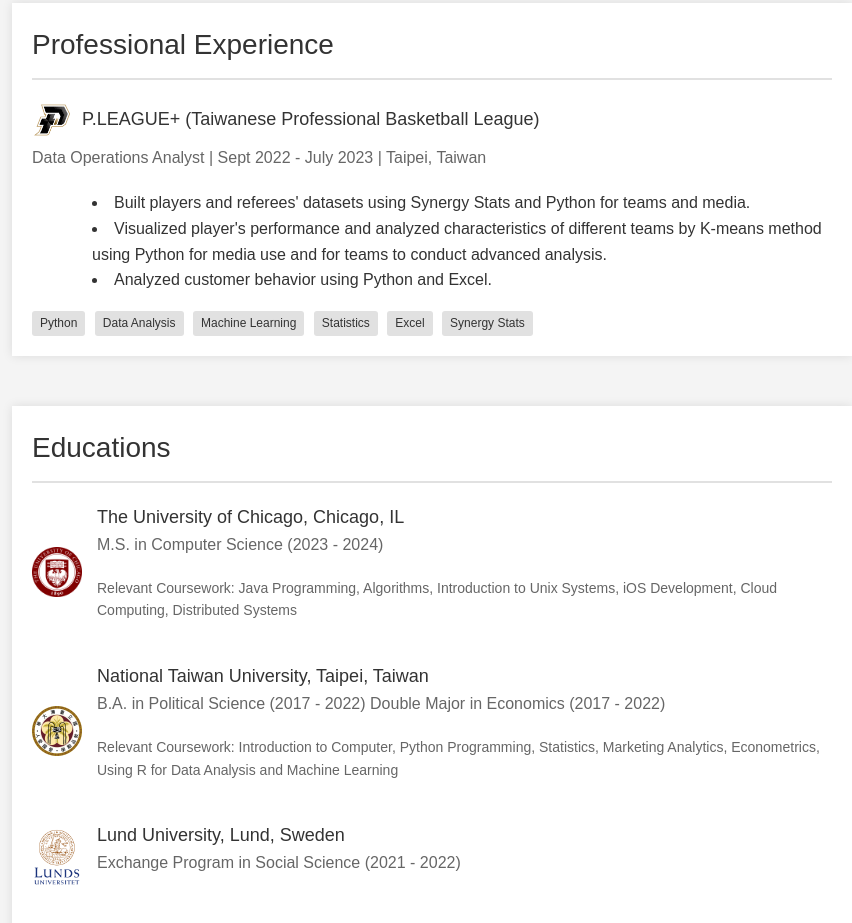
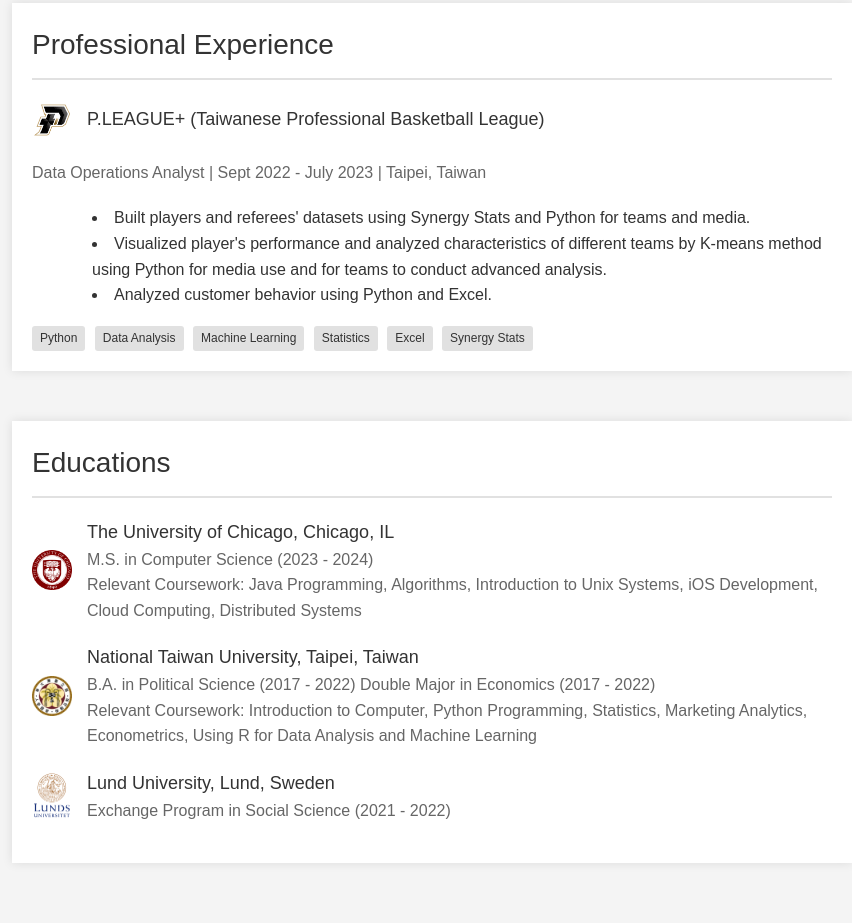
Before and after one commit to Jeremytsai6987/Jeremytsai6987.github.io, a plain HTML site: page index.html in a window 1280 px wide. Shown: the part 489-1412 px from the top of the page, without its empty margins (208-1060 px from the left). Drawn offline with Linux system fonts and the light colour scheme.

Commit message:
Update index.html

```diff
--- a/index.html
+++ b/index.html
@@ -118,46 +118,45 @@
             margin-right: 5px; /* Space between tags */
             font-size: 12px; /* Smaller font size for the tags */
         }
-        .education-section {
+.education-section,
+        .experience-section {
             max-width: 800px;
             margin: 50px auto;
             padding: 20px;
             background-color: #fff;
             box-shadow: 0 0 10px rgba(0, 0, 0, 0.1);
         }
-        .education-header {
+        .education-header,
+        .experience-header {
             font-size: 28px;
             color: #333;
             border-bottom: 2px solid #e1e1e1;
             padding-bottom: 10px;
             margin-bottom: 20px;
         }
-       .education-block {
+        .education-block,
+        .experience-company {
             display: flex;
             align-items: center;
-            margin-bottom: 20px; /* Space between education blocks */
+            margin-bottom: 20px;
         }
-        .education-logo {
-            width: 50px; /* Adjust as needed */
+        .education-logo,
+        .experience-company img {
+            width: 40px; /* Same width as company logo */
             height: auto;
-            margin-right: 15px; /* Space between logo and text */
+            margin-right: 15px;
         }
         .education-institution {
             font-size: 18px;
             color: #333;
-            /* If you want to keep the logos and text aligned at the top: */
             align-self: flex-start;
         }
-        .education-details {
+        .education-details,
+        .education-coursework {
             font-size: 16px;
             color: #666;
-            margin-bottom: 20px;
         }
-        .education-coursework {
-            font-size: 14px;
-            color: #666;
-            margin-bottom: 20px;
-        }
+
     </style>
 </head>
 <body>
```
